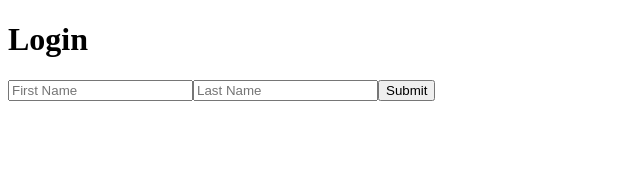
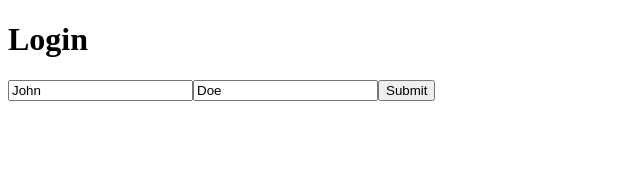
Before and after one commit to Rxjas/react-practice, a React (Create React App) app: page / in a window 1280 px wide. Shown: the top 170 px of the page, without its empty margins (0-640 px from the left). Built offline with nearby package versions, Linux system fonts and the light colour scheme.

Commit message:
setstate is confusion

```diff
--- a/src/App.js
+++ b/src/App.js
@@ -2,8 +2,8 @@ import React, { Component } from 'react';
 
 class App extends React.Component{
   state = {
-    firstName: '',
-    lastName: ''
+    firstName: 'John',
+    lastName: 'Doe'
   }
 
   handleLogin = (event) => {
@@ -17,8 +17,8 @@ class App extends React.Component{
       <h1>Login</h1>
 
       <form>
-        <input type='text' placeholder='First Name'></input>
-        <input type='text' placeholder='Last Name'></input>
+        <input type='text' placeholder='First Name' value={this.state.firstName}></input>
+        <input type='text' placeholder='Last Name' value={this.state.lastName}></input>
         <button onClick={this.handleLogin}>Submit</button>
       </form>
 
```
